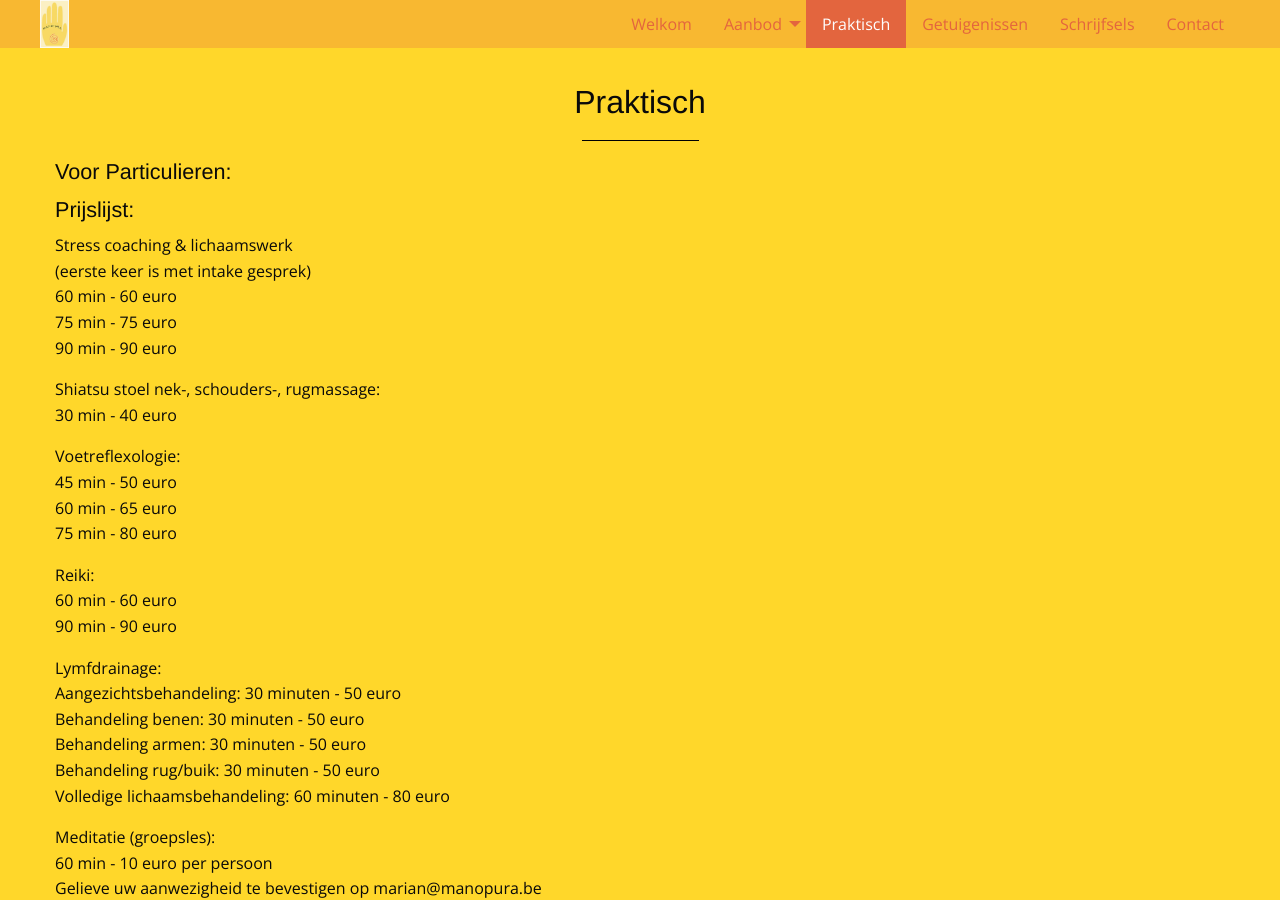
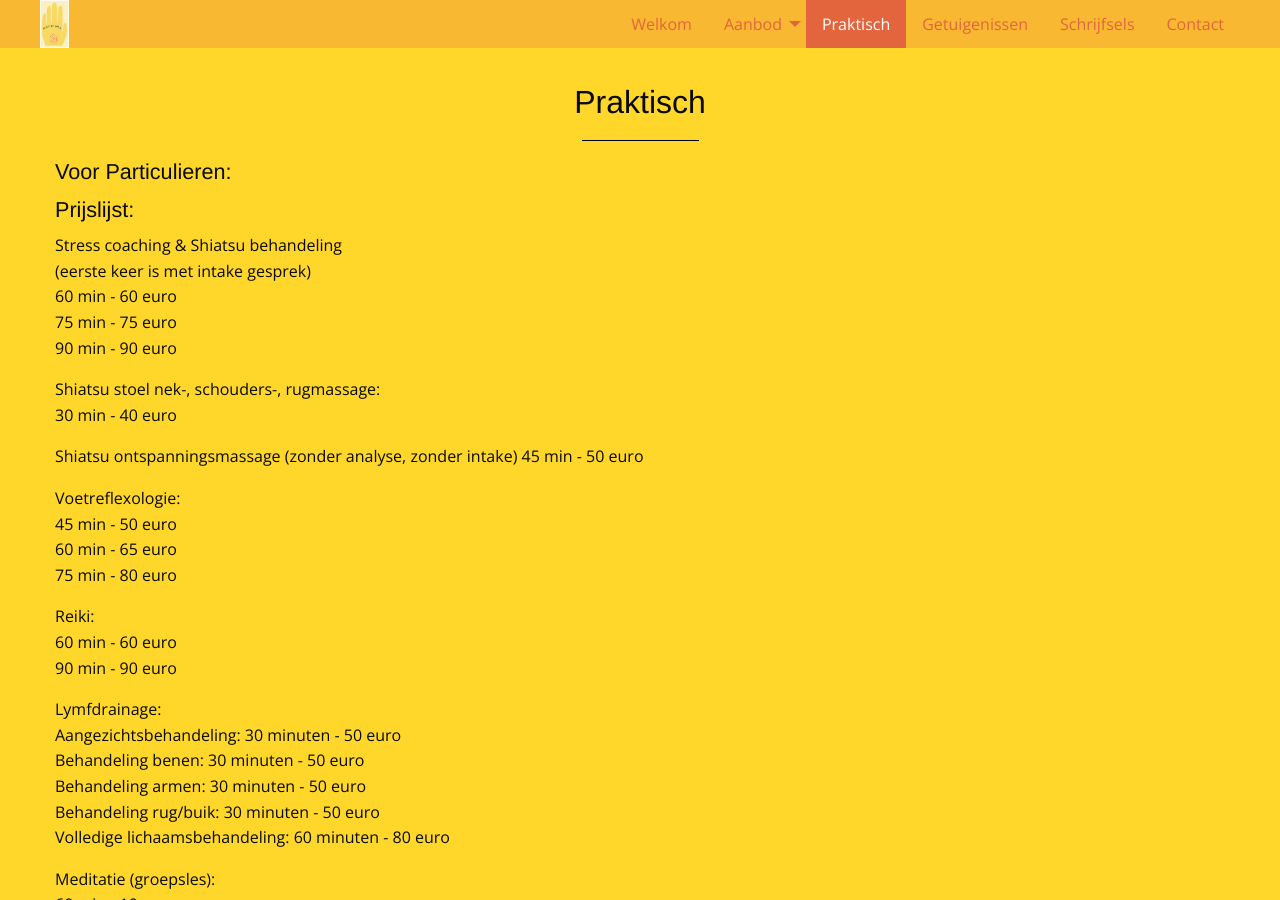
Before and after one commit to manopura/manopura.github.io, a Jekyll site: the page built from praktisch.md, in a window 1280 px wide and 900 px high. Built offline with Jekyll 4.4.1, drawn with Linux system fonts in a browser that asks for light colours; nearby versions of some CDN libraries; our own code applies the rules of GitHub Pages for plain Markdown files.

Commit message:
Update praktisch.md

```diff
--- a/praktisch.md
+++ b/praktisch.md
@@ -7,7 +7,7 @@ menu: praktisch
 ### Voor Particulieren:
 ### Prijslijst:
 
-Stress coaching & lichaamswerk
+Stress coaching & Shiatsu behandeling
 (eerste keer is met intake gesprek)
 60 min - 60 euro
 75 min - 75 euro
@@ -15,6 +15,9 @@ Stress coaching & lichaamswerk
 
 Shiatsu stoel nek-, schouders-, rugmassage:
 30 min - 40 euro
+
+Shiatsu ontspanningsmassage (zonder analyse, zonder intake)
+45 min - 50 euro
 
 Voetreflexologie:
 45 min - 50 euro
```
